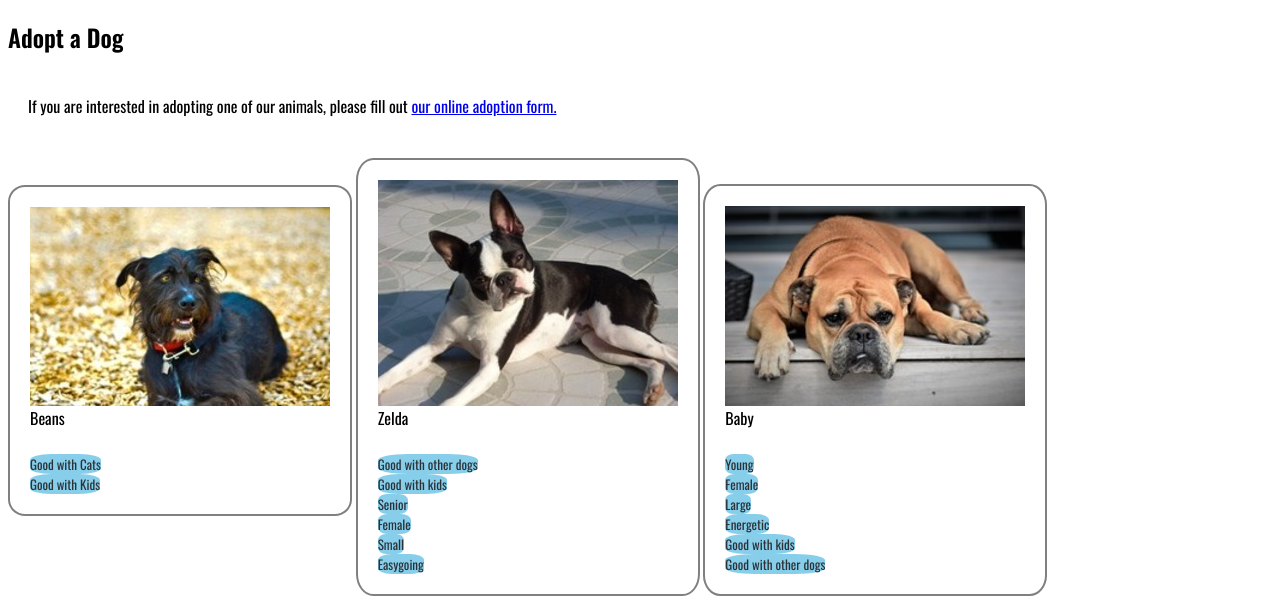
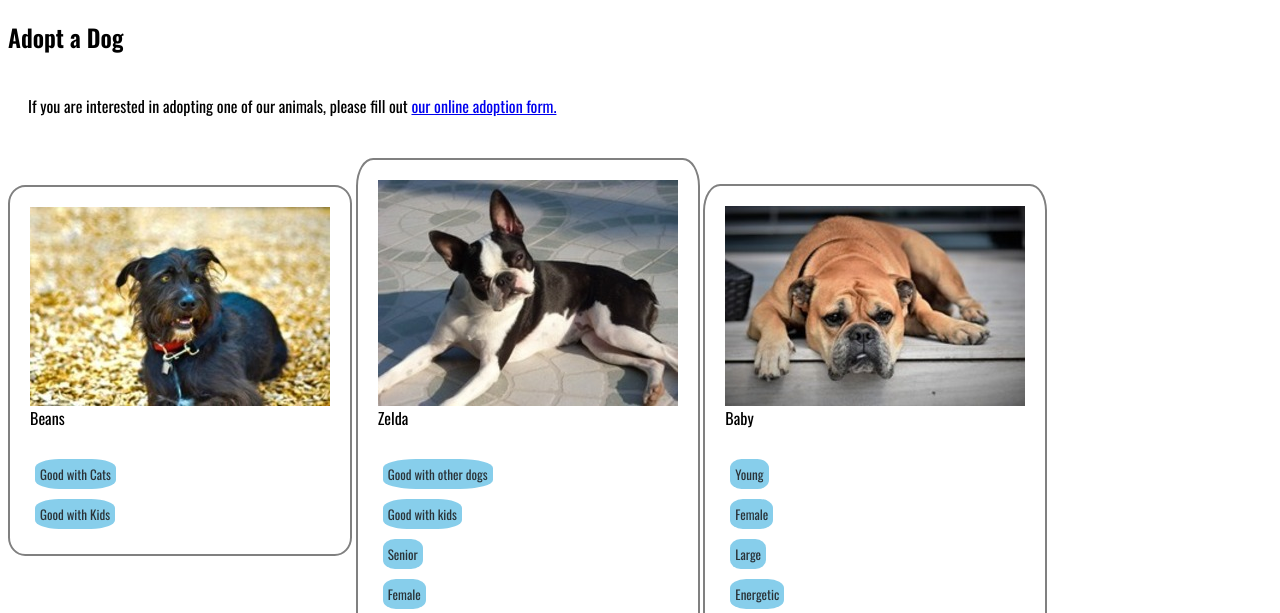
Before and after one commit to Momentum-Team-18/html-dog-adoption-website-SLehew, a plain HTML site: page adopt.html in a window 1280 px wide. Shown: the part 131-744 px from the top of the page. Drawn offline with nearby package versions, Linux system fonts and the light colour scheme.

```diff
--- a/style.css
+++ b/style.css
@@ -68,7 +68,12 @@ p { font-family: Oswald, Georgia, serif;
     color: rgb(42, 50, 55);
     flex-wrap: wrap;
     align-self: flex-start;
+    align-content: space-around;
     flex: 0 0 auto;
+    display: inline-block;
+    padding: 5px;
+    margin: 5px;
+
 }
 
 .name {
```
